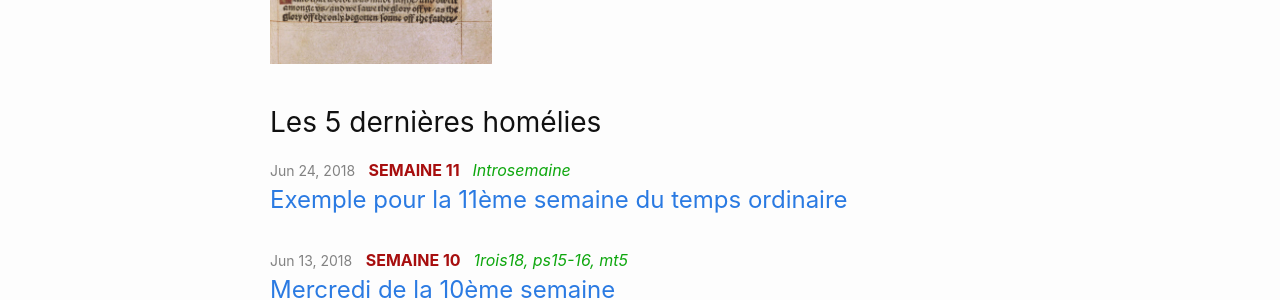
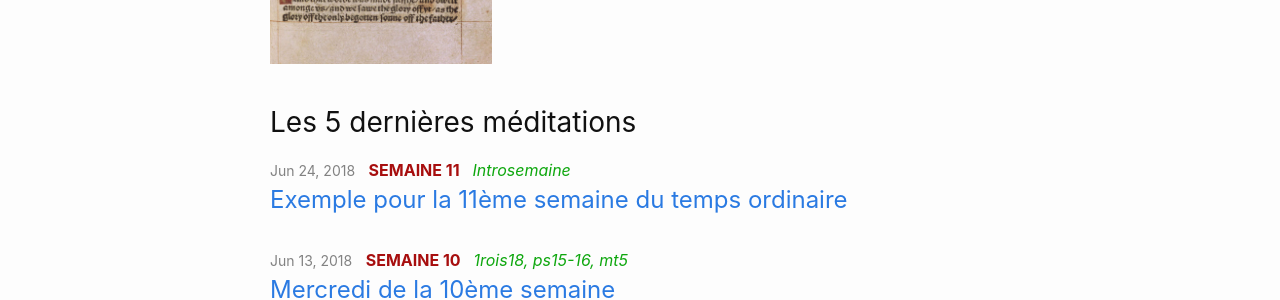
Before and after one commit to Bruno-Sou/mypages, a Jekyll site: the page built from index.md, in a window 1280 px wide. Shown: the part 505-805 px from the top of the page. Built offline with Jekyll 4.4.1, drawn with Linux system fonts in a browser that asks for light colours.

Commit message:
orthographe

```diff
--- a/_config.yml
+++ b/_config.yml
@@ -53,7 +53,7 @@ defaults:
       path: ""
       type: "pages"
     values:
-      list_title: "Les 5 dernières homélies"
+      list_title: "Les 5 dernières méditations"
 
 # Set compression for Sass(xavier)
 sass:
```
